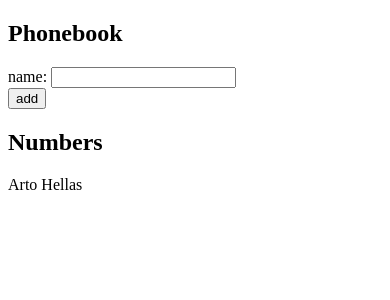
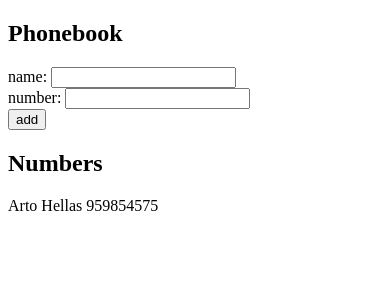
Before and after one commit to ArthurGC/fullstackopen, a React (Create React App) app in the folder part2/phonebook/: page / in a window 390 px wide. Shown: the top 300 px of the page. Built offline with nearby package versions, Linux system fonts and the light colour scheme.

Commit message:
feat:Add phonebook part3

```diff
--- a/part2/phonebook/src/App.js
+++ b/part2/phonebook/src/App.js
@@ -2,23 +2,31 @@ import React, { useState } from 'react'
 import { nanoid } from 'nanoid'
 
 const App = () => {
-  const [ persons, setPersons ] = useState([
-    { name: 'Arto Hellas' }
+  const [persons, setPersons] = useState([
+    { name: 'Arto Hellas', number: '959854575' }
   ])
-  const [ newName, setNewName ] = useState('')
+  const [newName, setNewName] = useState('')
+  const [newNumber, setNewNumber] = useState('')
 
   const handleName = (event) => setNewName(event.target.value)
+  const handleNumber = (event) => setNewNumber(event.target.value)
+
   const AddPerson = (event) => {
     event.preventDefault();
+    let isEmpty = newName.trim() && newNumber.trim()
     let isRepeated = persons.find((person) => person.name === newName)
-    if (isRepeated) {
+    if (!isEmpty) {
+      alert('Fields are empty!')
+    } else if (isRepeated) {
       alert(`${newName} is already added to phonebook`)
     } else {
       const newPerson = {
-        name: newName
+        name: newName,
+        number: newNumber
       }
       setPersons(persons.concat(newPerson))
       setNewName('')
+      setNewNumber('')
     }
   }
 
@@ -30,12 +38,15 @@ const App = () => {
           name: <input value={newName} onChange={handleName} />
         </div>
         <div>
+          number: <input type="number" value={newNumber} onChange={handleNumber} />
+        </div>
+        <div>
           <button type="submit">add</button>
         </div>
       </form>
       <h2>Numbers</h2>
-      {persons.map((person) =>{
-        return <p key={nanoid()}>{person.name}</p>
+      {persons.map((person) => {
+        return <p key={nanoid()}>{person.name} {person.number}</p>
       })}
     </div>
   )
```
